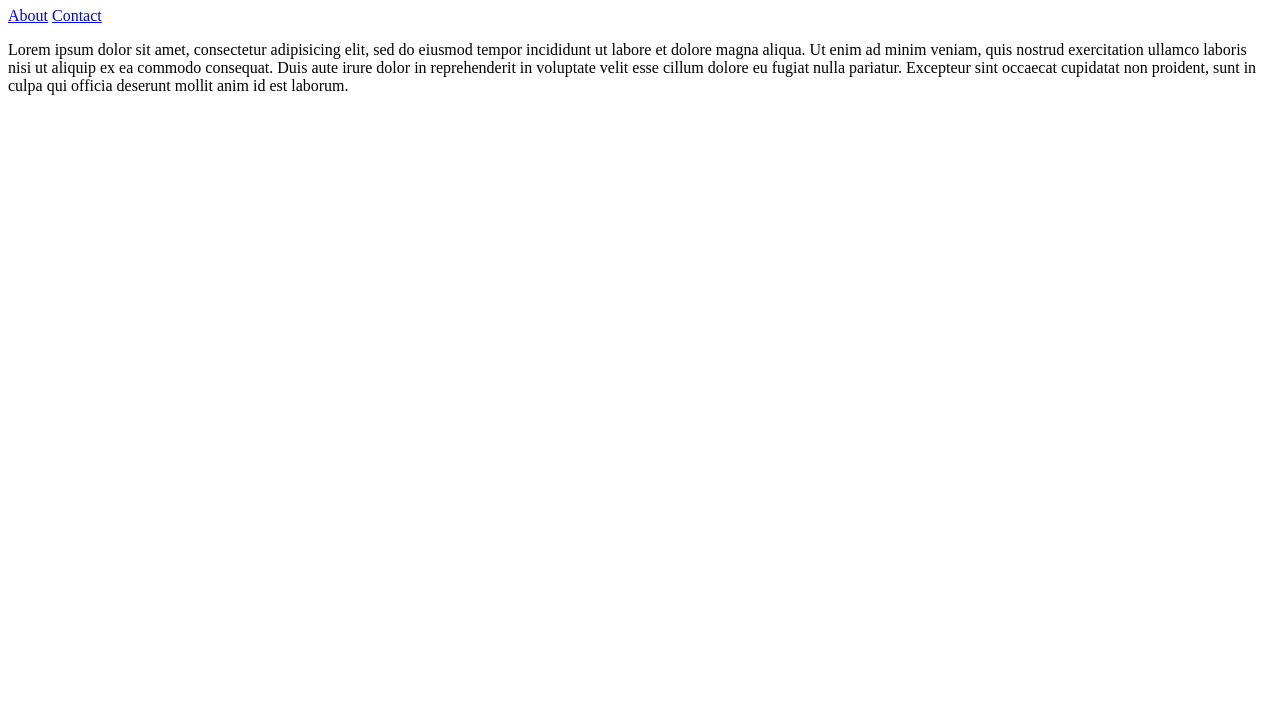
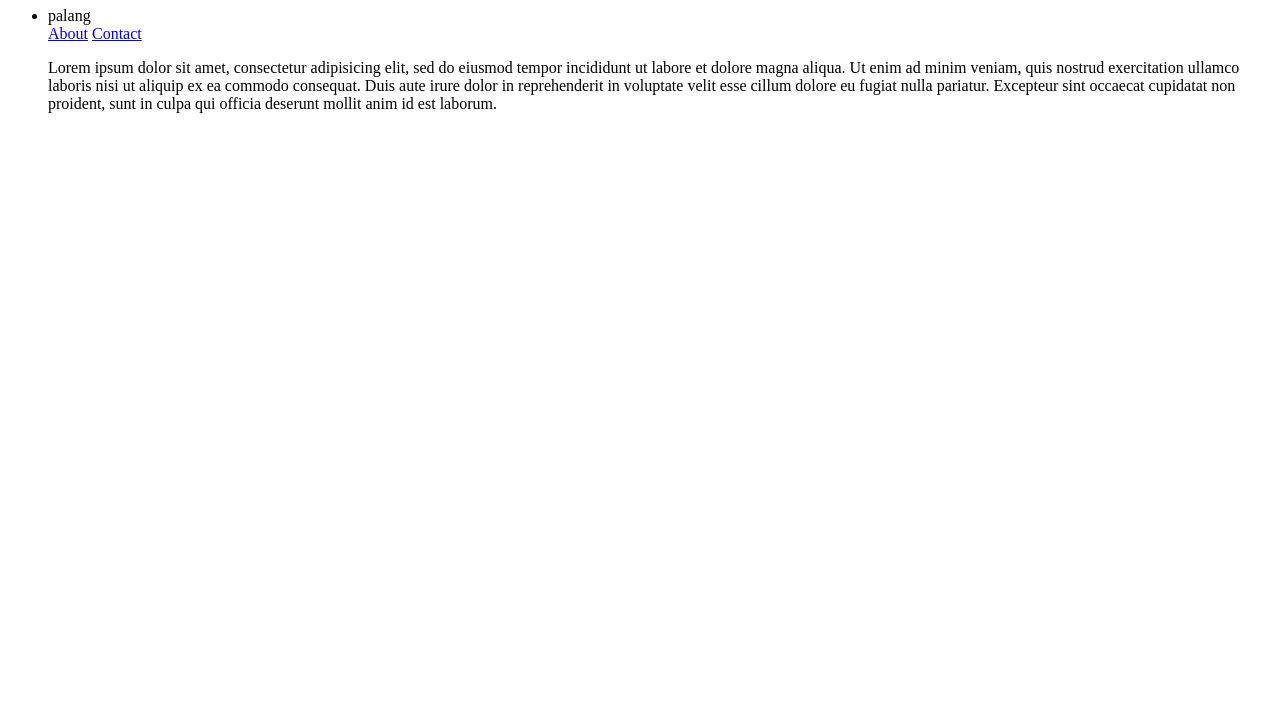
Before and after one commit to MohamadRezaaaaa/Soltan, a plain HTML site: page index.html in a window 1280 px wide. Shown: the part 99-800 px from the top of the page. Drawn offline with Linux system fonts and the light colour scheme.

Commit message:
add ul to index.html

```diff
--- a/index.html
+++ b/index.html
@@ -8,6 +8,11 @@
     <<h1>
       welcome to index Page
      </h1>
+	 <ul>
+	 <li>
+	 palang
+	 </li>
+	 </u>
     <header>
       <nav>
         <a href="about.html">About</a>
```
